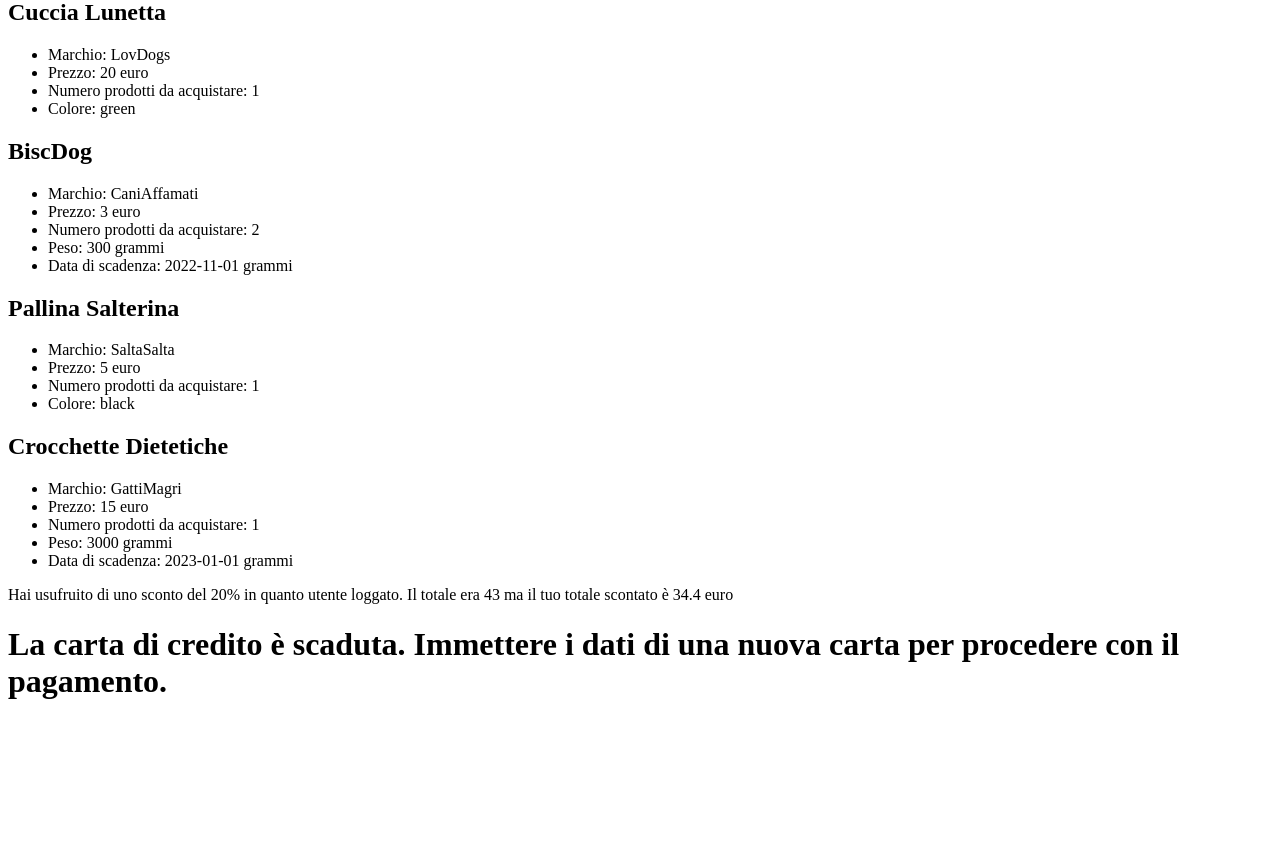
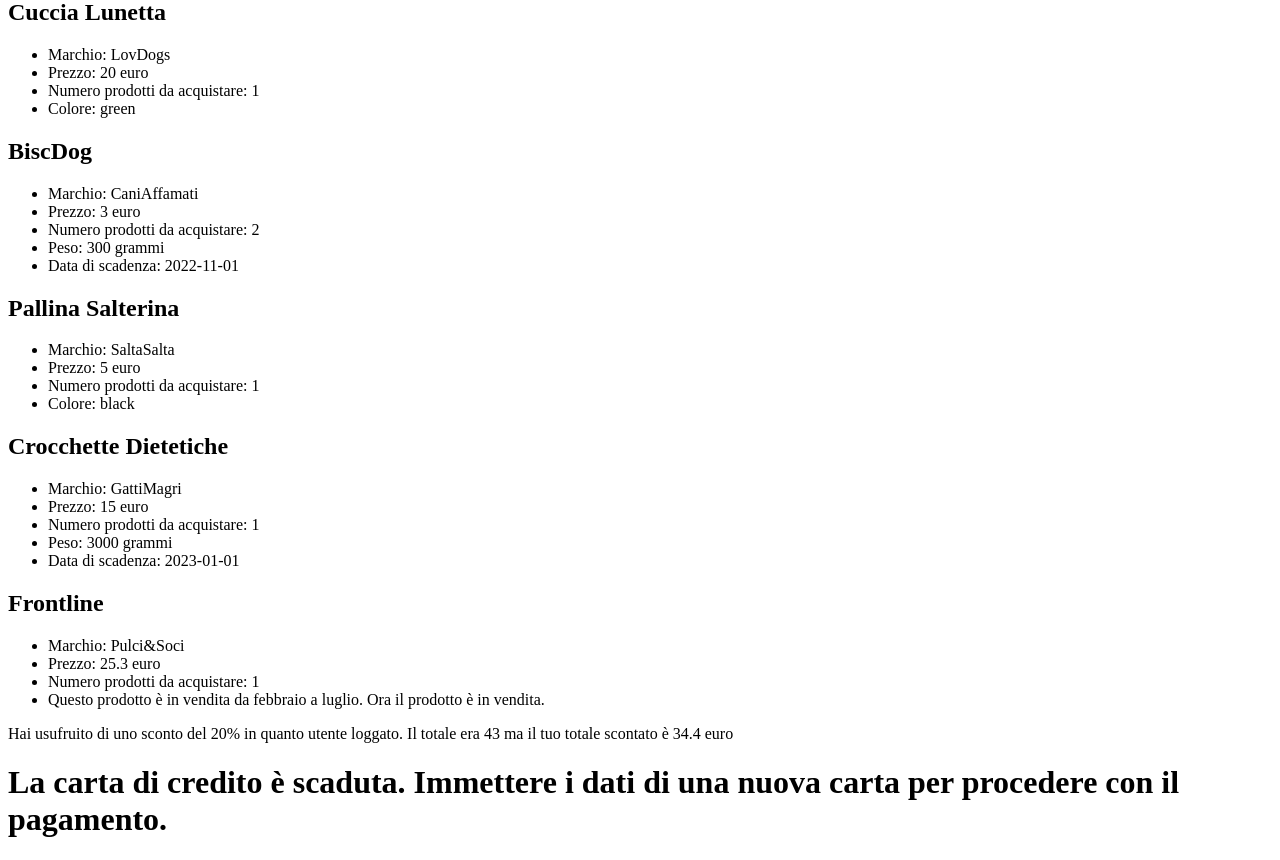
Before and after one commit to gloriaghe/php-oop-2, a PHP site: page / in a window 1280 px wide. Shown: the part 81-941 px from the top of the page. Before the commit the page ends 780 px from the top, so only its background shows below. Run offline with PHP 8.4, Linux system fonts and the light colour scheme.

Commit message:
aggiunta antipulci

```diff
--- a/classes/Antipulci.php
+++ b/classes/Antipulci.php
@@ -2,24 +2,30 @@
 
 class Antipulci extends Product
 {
-    public $vendibile = true;
+    public $month = "";
 
-    public function __construct(string $name, string $brand, float $price, int $numberProduct, string $tipeAnimal)
+    public function __construct(string $name, string $brand, float $price, int $numberProduct, string $tipeAnimal, string $month)
     {
         parent::__construct($name, $brand, $price, $numberProduct, $tipeAnimal);
-        $this->vendibile = $vendibile;
-        $this->vendibilità() = $vendibilità();
+        $this->month = $month;
+
 
     }
 
-    public function vendibilità() {
-
+    public function vendibilità($month) {
+        $month = date('m');
+    if($month == 02 || $month == 03 || $month == 04 || $month == 05 || $month == 06 || $month == 07 ) {
+        return "il prodotto è in vendita.";
+    } else {
+        return "il prodotto non è vendibile.";
+    }
     }
     public function printProdotto()
     {
         parent::printProdotto();
         return "
-						<li>Questo prodotto è in vendita da febbraio a luglio. Ora {$this->weight} vendibile</li>
+						<li>Questo prodotto è in vendita da febbraio a luglio. Ora {$this->vendibilità($this->month)}</li>
+
 					</ul>
                     <div>";
     }
--- a/classes/Cucce.php
+++ b/classes/Cucce.php
@@ -2,7 +2,7 @@
 
 class Cucce extends Product
 {
-    public $color;
+    protected $color;
 
 
     public function __construct(string $name, string $brand, float $price, int $numberProduct, string $tipeAnimal, string $color)
--- a/classes/Food.php
+++ b/classes/Food.php
@@ -2,8 +2,8 @@
 
 class Food extends Product
 {
-    public $weight = 0;
-    public $foodExpiration;
+    protected $weight = 0;
+    protected $foodExpiration;
 
     public function __construct(string $name, string $brand, float $price, int $numberProduct, string $tipeAnimal, int $weight, string $foodExpiration)
     {
@@ -18,7 +18,7 @@ class Food extends Product
         parent::printProdotto();
         return "
 						<li>Peso: {$this->weight} grammi</li>
-						<li>Data di scadenza: {$this->foodExpiration} grammi</li>
+						<li>Data di scadenza: {$this->foodExpiration}</li>
 					</ul>
                     <div>";
     }
--- a/classes/Game.php
+++ b/classes/Game.php
@@ -2,7 +2,7 @@
 
 class Game extends Product
 {
-    public $color;
+    protected $color;
 
 
     public function __construct(string $name, string $brand, float $price, int $numberProduct, string $tipeAnimal, string $color)
--- a/classes/Product.php
+++ b/classes/Product.php
@@ -2,13 +2,13 @@
 
 class Product
 {
-    public $name;
-    public $brand;
+    protected $name;
+    protected $brand;
     public $price = 0;
     public $numberProduct = 0;
-    public $tipeAnimal;
+    protected $tipeAnimal;
 
-    public function __construct(string $name, string $brand, float $price, int $numberProduct, string $tipeAnimal)
+    protected function __construct(string $name, string $brand, float $price, int $numberProduct, string $tipeAnimal)
     {
        $this->name = $name;
        $this->brand = $brand;
@@ -18,7 +18,7 @@ class Product
 
     }
 
-    public function printProdotto() {
+    protected function printProdotto() {
 		echo "<div>
         <h2>{$this->name}</h2>
 					<ul>
--- a/index.php
+++ b/index.php
@@ -6,13 +6,15 @@ include __DIR__ . '/classes/CreditCard.php';
 include __DIR__ . '/classes/Cucce.php';
 include __DIR__ . '/classes/Game.php';
 include __DIR__ . '/classes/Food.php';
+include __DIR__ . '/classes/Antipulci.php';
+
 
 //prodotti
 $CucciaCane = new Cucce("Cuccia Lunetta", "LovDogs", 20, 1, "Cani", "green");
 $Biscotti = new Food("BiscDog", "CaniAffamati", 3, 2, "Cani", 300, "2022-11-01" );
 $Pallina = new Game("Pallina Salterina", "SaltaSalta", 5, 1, "Cani", "black");
 $crocchette = new Food("Crocchette Dietetiche", "GattiMagri", 15, 1, "Gatti", 3000, "2023-01-01");
-
+$antipulci = new Antipulci("Frontline", "Pulci&Soci", 25.30, 1, "Cani", "" );
 //utente loggato
 $Nathan = new User("Nathan", "Bianchi", "Viale Dante 12, Firenze" , "nathan@gmail.com", true);
 
@@ -48,6 +50,10 @@ $carrelloNathan = new Carrello(0, $Nathan, [$CucciaCane->price, $Biscotti->price
             <div>
              <?= $crocchette->printProdotto() ?>
             </div>
+            <div>
+             <?= $antipulci->printProdotto() ?>
+            </div>
+
         </section>
 
         <?= $carrelloNathan->Total($carrelloNathan->product, $carrelloNathan->total) ?>
```
